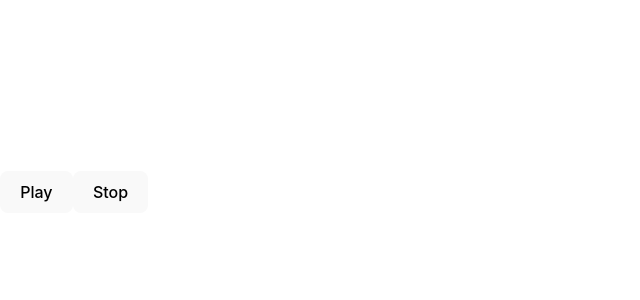
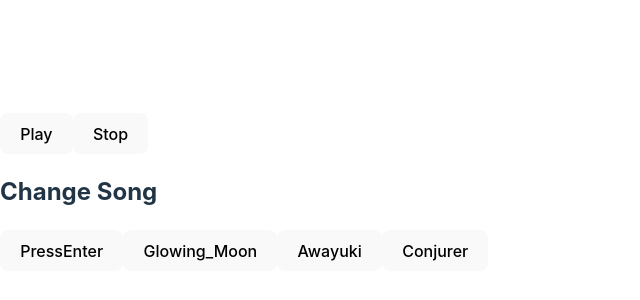
Before and after one commit to kc3hack/2024_A, a React (Vite) app in the folder frontend/: page / in a window 1280 px wide. Shown: the part 208-508 px from the top of the page, without its empty margins (0-640 px from the left). Built offline with nearby package versions, Linux system fonts and the light colour scheme.

Commit message:
履歴をlogに表示できるようにした

```diff
--- a/frontend/components/playMusic.tsx
+++ b/frontend/components/playMusic.tsx
@@ -5,29 +5,34 @@ interface Song {
   file: string;
   title: string;
   information: Array<number>;
+  id:number;
 }
-
+let history:number[]=[]
 // サンプルの音楽データ
 const musicData: Song[] = [
   {
     file: "../public/PressEnter.mp3",
     title: "PressEnter",
-    information: [1, 2, 3, 4, 5]
+    information: [1, 2, 3, 4, 5],
+    id:0
   },
   {
     file: "../public/Glowing_Moon.mp3",
     title: "Glowing_Moon",
-    information: [2, 2, 3, 4, 5]
+    information: [2, 2, 3, 4, 5],
+    id:1
   },
   {
-    file: "../public/",
-    title: "baca",
-    information: [4, 2, 3, 4, 8]
+    file: "../public/Awayuki.mp3",
+    title: "Awayuki",
+    information: [4, 2, 3, 4, 8],
+    id:2
   },
   {
-    file: "../public/",
-    title: "hoge",
-    information: [7, 2, 6, 1, 5]
+    file: "../public/Conjurer.mp3",
+    title: "Conjurer",
+    information: [7, 2, 6, 1, 5],
+    id:3
   }
 ];
 
@@ -43,7 +48,7 @@ function search(data: Song[], keyWord: string): number[] {
   return result;
 }
 
-console.log(search(musicData, "baca"))
+console.log(search(musicData, "e"))
 ;
 
 // パラメーターに基づいて曲を検索し、類似度でソートする関数
@@ -85,10 +90,19 @@ function searchByInformation(data: Song[], parameters: Array<number>) {
 // パラメーター [3, 2, 3, 4, 5] で曲を検索し、類似度でソート
 searchByInformation(musicData, [3, 2, 3, 4, 5]);
 
+function historySort() {
+    //history.reverse();
+    history = removeDuplicates(history);
+}
+function removeDuplicates(arr: number[]): number[] {
+  return arr.filter((value, index, self) => self.indexOf(value) === index);
+}
+
 // React コンポーネント
 function App() {
     const audioRef = useRef<HTMLAudioElement | null>(null);
     const [isPlaying, setIsPlaying] = useState(false);
+    const [currentSong, setCurrentSong] = useState<Song | null>(null);
 
     useEffect(() => {
       const audio = audioRef.current;
@@ -106,7 +120,7 @@ function App() {
           audio.pause();
         }
       };
-    }, [isPlaying]);
+    }, [isPlaying, currentSong]);
 
     const handlePlay = () => {
       setIsPlaying(true);
@@ -114,20 +128,38 @@ function App() {
 
     const handleStop = () => {
       setIsPlaying(false);
+      historySort()
+      console.log(history);
+
+    };
+
+    const handleChangeSong = (newSong: Song) => {
+      setCurrentSong(newSong);
+      setIsPlaying(true); // 新しい曲を再生
+      history.unshift(newSong.id);
     };
 
     return (
       <div>
         {/* refをaudio要素にアタッチします */}
-        <audio ref={audioRef} src="../public/Glowing_Moon.mp3" id="audio"></audio>
+        <audio ref={audioRef} src={currentSong?.file || ''} id="audio"></audio>
 
         {/* 再生ボタン */}
         <button onClick={handlePlay}>Play</button>
 
         {/* 停止ボタン */}
         <button onClick={handleStop}>Stop</button>
+
+        {/* 曲を変更するボタン */}
+        <div>
+          <h2>Change Song</h2>
+          {musicData.map((song, index) => (
+            <button key={index} onClick={() => handleChangeSong(song)}>
+              {song.title}
+            </button>
+          ))}
+        </div>
       </div>
     );
   }
-
 export default App;
```
Also changed, not shown: 2 other files (tests, documents, lock files or other folders).
